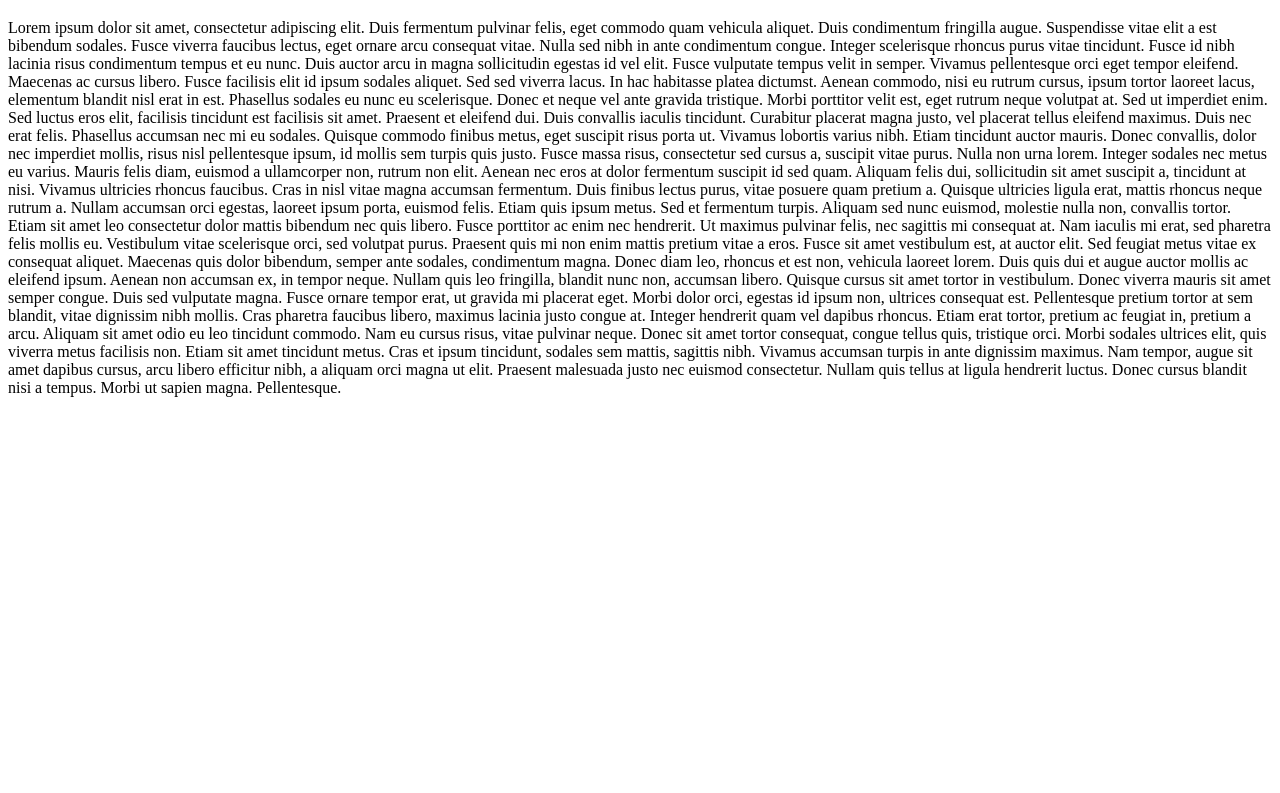
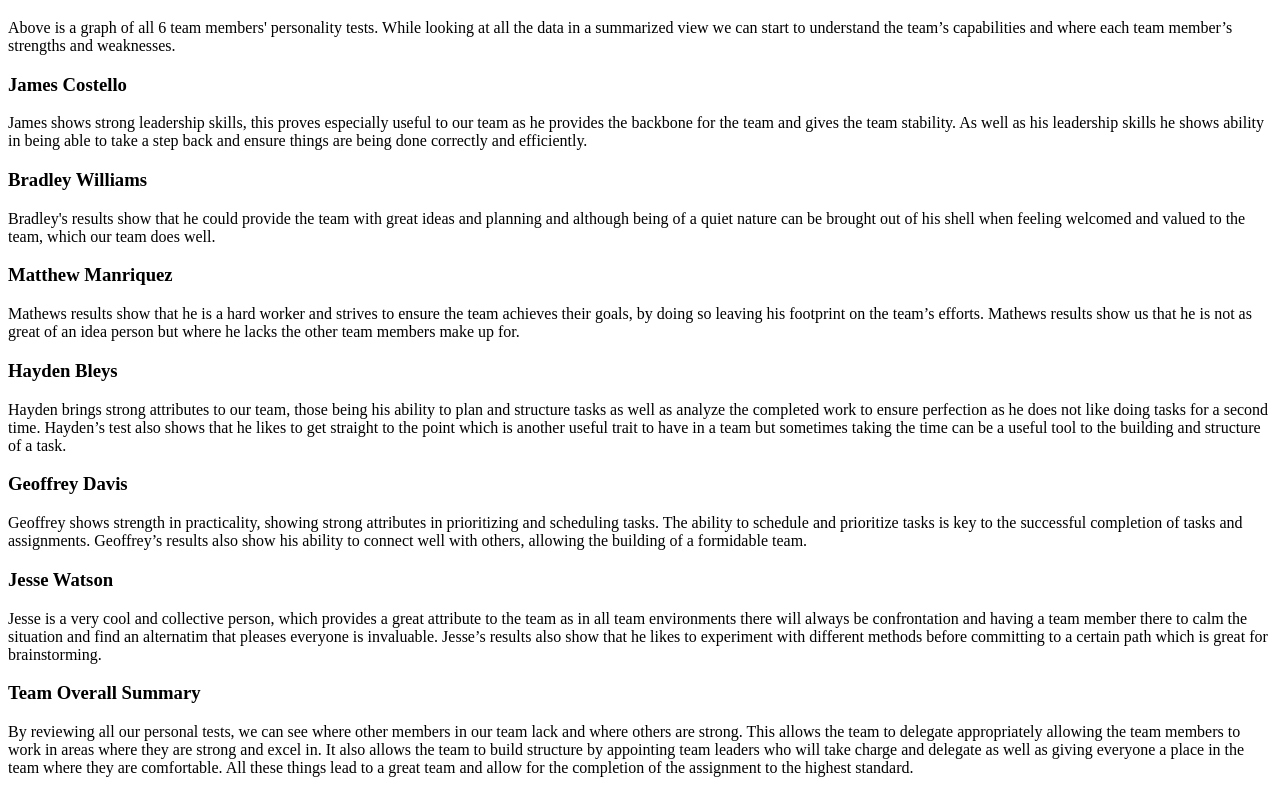
Before and after one commit to Team-Thirteen/Assessment3, a plain HTML site: page teamProfile.html in a window 1280 px wide. Shown: the part 107-900 px from the top of the page. Before the commit the page ends 800 px from the top, so only its background shows below. Drawn offline with Linux system fonts and the light colour scheme.

Commit message:
Added team profile information

```diff
--- a/teamProfile.html
+++ b/teamProfile.html
@@ -20,19 +20,35 @@
     </div>
     <h1>Team Profile</h1>
 
-    <p>Lorem ipsum dolor sit amet, consectetur adipiscing elit. Duis fermentum pulvinar felis, eget commodo quam vehicula aliquet. Duis condimentum fringilla augue. Suspendisse vitae elit a est bibendum sodales. Fusce viverra faucibus lectus, eget ornare arcu consequat vitae. Nulla sed nibh in ante condimentum congue. Integer scelerisque rhoncus purus vitae tincidunt. Fusce id nibh lacinia risus condimentum tempus et eu nunc. Duis auctor arcu in magna sollicitudin egestas id vel elit. Fusce vulputate tempus velit in semper. Vivamus pellentesque orci eget tempor eleifend. Maecenas ac cursus libero.
+    <p>Above is a graph of all 6 team members' personality tests. While looking at all the data in a summarized view we can start to understand the team’s capabilities and where each team member’s strengths and weaknesses.</p>
 
-Fusce facilisis elit id ipsum sodales aliquet. Sed sed viverra lacus. In hac habitasse platea dictumst. Aenean commodo, nisi eu rutrum cursus, ipsum tortor laoreet lacus, elementum blandit nisl erat in est. Phasellus sodales eu nunc eu scelerisque. Donec et neque vel ante gravida tristique. Morbi porttitor velit est, eget rutrum neque volutpat at. Sed ut imperdiet enim. Sed luctus eros elit, facilisis tincidunt est facilisis sit amet. Praesent et eleifend dui. Duis convallis iaculis tincidunt. Curabitur placerat magna justo, vel placerat tellus eleifend maximus. Duis nec erat felis.
+    <h3>James Costello</h3>
 
-Phasellus accumsan nec mi eu sodales. Quisque commodo finibus metus, eget suscipit risus porta ut. Vivamus lobortis varius nibh. Etiam tincidunt auctor mauris. Donec convallis, dolor nec imperdiet mollis, risus nisl pellentesque ipsum, id mollis sem turpis quis justo. Fusce massa risus, consectetur sed cursus a, suscipit vitae purus. Nulla non urna lorem. Integer sodales nec metus eu varius. Mauris felis diam, euismod a ullamcorper non, rutrum non elit. Aenean nec eros at dolor fermentum suscipit id sed quam. Aliquam felis dui, sollicitudin sit amet suscipit a, tincidunt at nisi. Vivamus ultricies rhoncus faucibus. Cras in nisl vitae magna accumsan fermentum. Duis finibus lectus purus, vitae posuere quam pretium a. Quisque ultricies ligula erat, mattis rhoncus neque rutrum a. Nullam accumsan orci egestas, laoreet ipsum porta, euismod felis.
+    <p>James shows strong leadership skills, this proves especially useful to our team as he provides the backbone for the team and gives the team stability. As well as his leadership skills he shows ability in being able to take a step back and ensure things are being done correctly and efficiently. </p>
 
-Etiam quis ipsum metus. Sed et fermentum turpis. Aliquam sed nunc euismod, molestie nulla non, convallis tortor. Etiam sit amet leo consectetur dolor mattis bibendum nec quis libero. Fusce porttitor ac enim nec hendrerit. Ut maximus pulvinar felis, nec sagittis mi consequat at. Nam iaculis mi erat, sed pharetra felis mollis eu. Vestibulum vitae scelerisque orci, sed volutpat purus. Praesent quis mi non enim mattis pretium vitae a eros. Fusce sit amet vestibulum est, at auctor elit. Sed feugiat metus vitae ex consequat aliquet. Maecenas quis dolor bibendum, semper ante sodales, condimentum magna.
+    <h3>Bradley Williams</h3>
 
-Donec diam leo, rhoncus et est non, vehicula laoreet lorem. Duis quis dui et augue auctor mollis ac eleifend ipsum. Aenean non accumsan ex, in tempor neque. Nullam quis leo fringilla, blandit nunc non, accumsan libero. Quisque cursus sit amet tortor in vestibulum. Donec viverra mauris sit amet semper congue. Duis sed vulputate magna.
+    <p>Bradley's results show that he could provide the team with great ideas and planning and although being of a quiet nature can be brought out of his shell when feeling welcomed and valued to the team, which our team does well. </p>
 
-Fusce ornare tempor erat, ut gravida mi placerat eget. Morbi dolor orci, egestas id ipsum non, ultrices consequat est. Pellentesque pretium tortor at sem blandit, vitae dignissim nibh mollis. Cras pharetra faucibus libero, maximus lacinia justo congue at. Integer hendrerit quam vel dapibus rhoncus. Etiam erat tortor, pretium ac feugiat in, pretium a arcu. Aliquam sit amet odio eu leo tincidunt commodo. Nam eu cursus risus, vitae pulvinar neque. Donec sit amet tortor consequat, congue tellus quis, tristique orci. Morbi sodales ultrices elit, quis viverra metus facilisis non. Etiam sit amet tincidunt metus. Cras et ipsum tincidunt, sodales sem mattis, sagittis nibh. Vivamus accumsan turpis in ante dignissim maximus. Nam tempor, augue sit amet dapibus cursus, arcu libero efficitur nibh, a aliquam orci magna ut elit.
+    <h3>Matthew Manriquez</h3>
 
-Praesent malesuada justo nec euismod consectetur. Nullam quis tellus at ligula hendrerit luctus. Donec cursus blandit nisi a tempus. Morbi ut sapien magna. Pellentesque.</p>
+    <p>Mathews results show that he is a hard worker and strives to ensure the team achieves their goals, by doing so leaving his footprint on the team’s efforts. Mathews results show us that he is not as great of an idea person but where he lacks the other team members make up for. </p>
+
+    <h3>Hayden Bleys</h3>
+
+    <p>Hayden brings strong attributes to our team, those being his ability to plan and structure tasks as well as analyze the completed work to ensure perfection as he does not like doing tasks for a second time. Hayden’s test also shows that he likes to get straight to the point which is another useful trait to have in a team but sometimes taking the time can be a useful tool to the building and structure of a task. </p>
+
+    <h3>Geoffrey Davis</h3>
+
+    <p>Geoffrey shows strength in practicality, showing strong attributes in prioritizing and scheduling tasks. The ability to schedule and prioritize tasks is key to the successful completion of tasks and assignments. Geoffrey’s results also show his ability to connect well with others, allowing the building of a formidable team. </p>
+
+    <h3>Jesse Watson</h3>
+
+    <p>Jesse is a very cool and collective person, which provides a great attribute to the team as in all team environments there will always be confrontation and having a team member there to calm the situation and find an alternatim that pleases everyone is invaluable. Jesse’s results also show that he likes to experiment with different methods before committing to a certain path which is great for brainstorming. </p>
+
+    <h3>Team Overall Summary</h3>
+
+    <p>By reviewing all our personal tests, we can see where other members in our team lack and where others are strong. This allows the team to delegate appropriately allowing the team members to work in areas where they are strong and excel in. It also allows the team to build structure by appointing team leaders who will take charge and delegate as well as giving everyone a place in the team where they are comfortable. All these things lead to a great team and allow for the completion of the assignment to the highest standard. </p>
 
 </body>
 </html>
```
